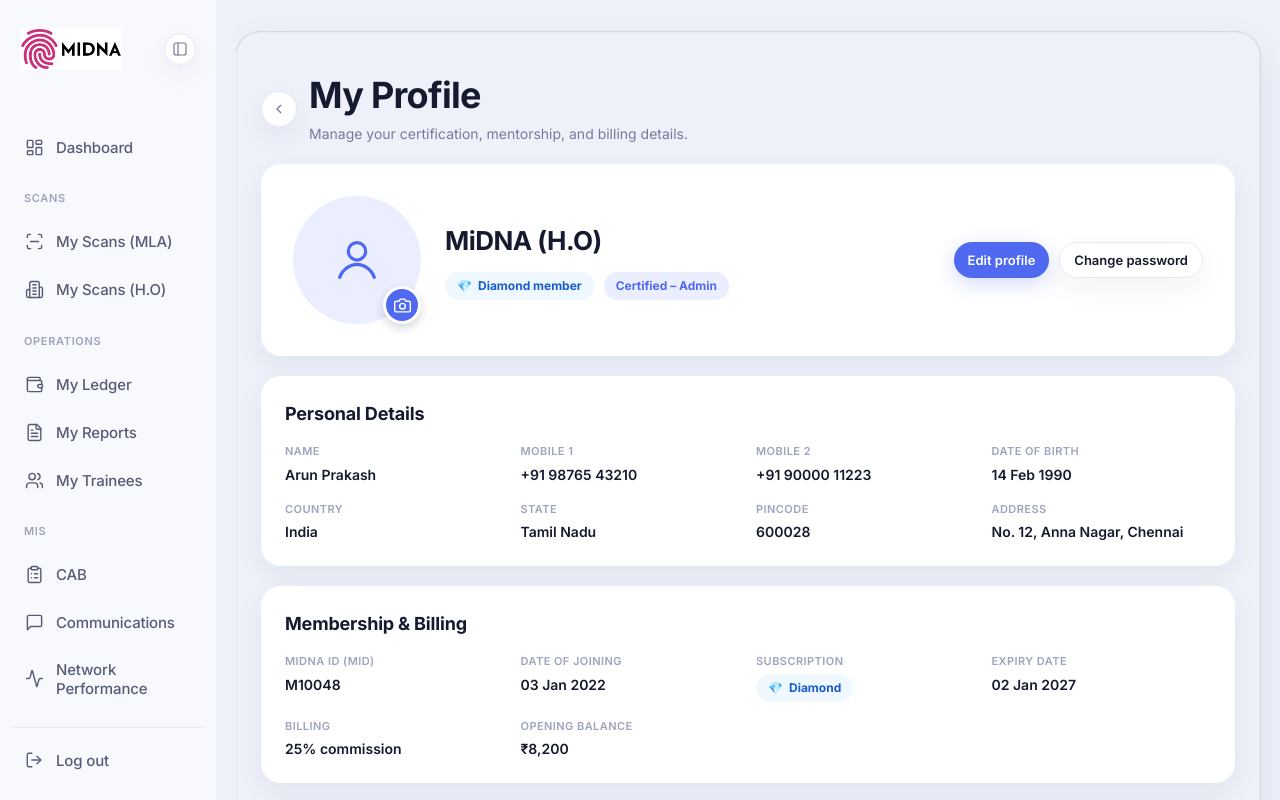
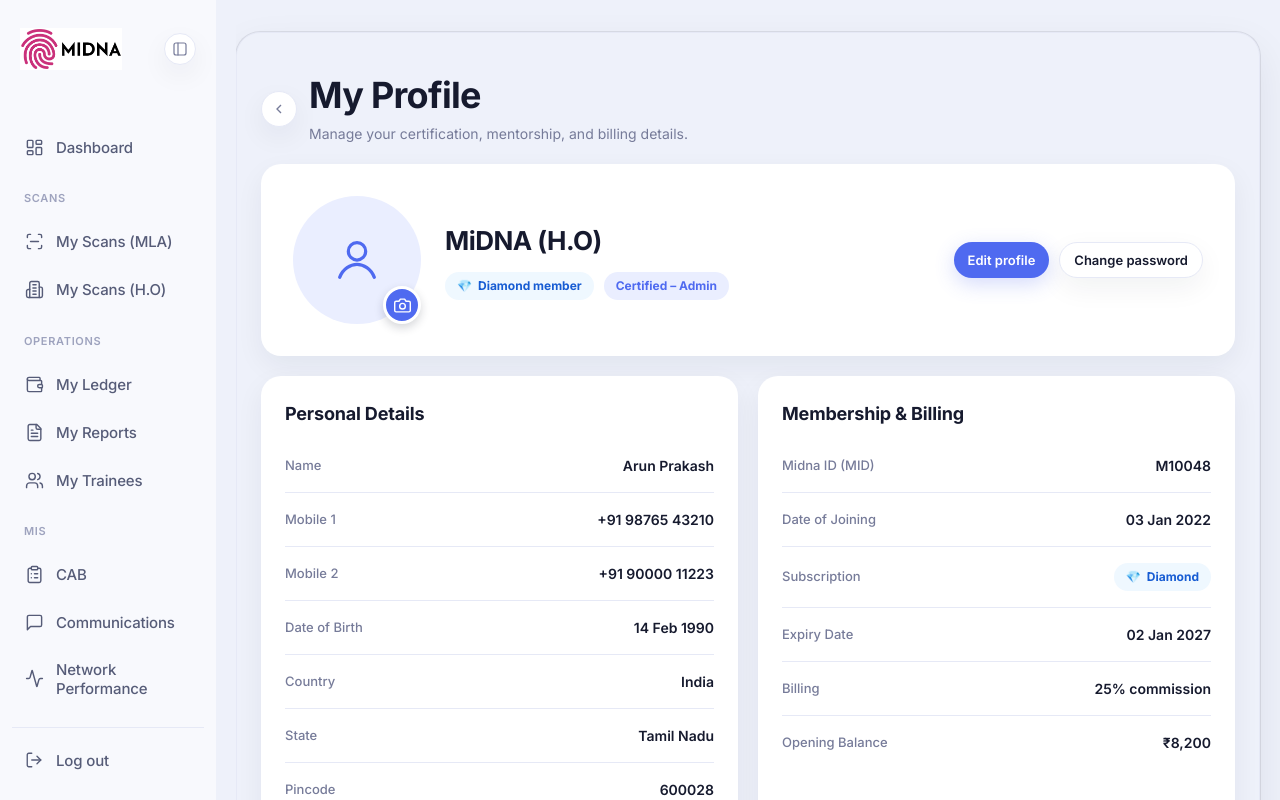
Before and after one commit to MirudhubasiniRC/Midna_Global, a React (Vite) app: page / in a window 1280 px wide. Both pictures are taken after a click on the button "My Profile". Built offline with nearby package versions, Linux system fonts and the light colour scheme.

Commit message:
Profile section added

```diff
--- a/src/App.css
+++ b/src/App.css
@@ -251,6 +251,12 @@
 
 .sidebar-nav-item.is-active .sidebar-nav-icon {
   color: var(--brand-mid, #7c93ff);
+}
+
+/* Profile page detail sections — vertical list of label/value rows, last row has no divider */
+.detail-list > *:last-child {
+  border-bottom: none !important;
+  padding-bottom: 0 !important;
 }
 
 .performer-row {
--- a/src/components/Profile/ProfilePage.tsx
+++ b/src/components/Profile/ProfilePage.tsx
@@ -59,19 +59,36 @@
 
 function DetailField({ label, value }: DetailFieldProps) {
   return (
-    <div>
     <div
       style={{
-          fontSize: 11,
-          fontWeight: 600,
-          color: theme['text-muted'],
-          letterSpacing: '0.04em',
-          textTransform: 'uppercase',
+        display: 'flex',
+        alignItems: 'center',
+        justifyContent: 'space-between',
+        gap: spacing[5],
+        padding: `${spacing[4]} 0`,
+        borderBottom: `1px solid ${theme.divider}`,
+      }}
+    >
+      <span
+        style={{
+          fontSize: 13,
+          fontWeight: 500,
+          color: theme['text-secondary'],
+          flexShrink: 0,
         }}
       >
         {label}
-      </div>
-      <div style={{ fontSize: 14, fontWeight: 600, color: theme['text-primary'], marginTop: 4 }}>{value}</div>
+      </span>
+      <span
+        style={{
+          fontSize: 14,
+          fontWeight: 600,
+          color: theme['text-primary'],
+          textAlign: 'right',
+        }}
+      >
+        {value}
+      </span>
     </div>
   );
 }
@@ -83,18 +100,11 @@
 
 function DetailSection({ title, children }: DetailSectionProps) {
   return (
-    <div className="dash-card" style={{ marginBottom: spacing[5] }}>
+    <div className="dash-card">
       <h2 style={{ margin: 0, fontSize: 18, fontWeight: 700, letterSpacing: '-0.01em', color: theme['text-primary'] }}>
         {title}
       </h2>
-      <div
-        style={{
-          display: 'grid',
-          gridTemplateColumns: 'repeat(auto-fit, minmax(180px, 1fr))',
-          gap: spacing[4],
-          marginTop: spacing[4],
-        }}
-      >
+      <div className="detail-list" style={{ display: 'flex', flexDirection: 'column', marginTop: spacing[3] }}>
         {children}
       </div>
     </div>
@@ -257,6 +267,15 @@
         </div>
       </div>
 
+      <div
+        style={{
+          display: 'grid',
+          gridTemplateColumns: 'repeat(auto-fit, minmax(340px, 1fr))',
+          gap: spacing[5],
+          marginBottom: spacing[5],
+          alignItems: 'stretch',
+        }}
+      >
         <DetailSection title="Personal Details">
           <DetailField label="Name" value="Arun Prakash" />
           <DetailField label="Mobile 1" value="+91 98765 43210" />
@@ -300,6 +319,7 @@
           <DetailField label="Status" value={<Pill label="Active" color={theme.success} bg={theme['success-bg']} />} />
           <DetailField label="Remarks" value={<span style={{ fontWeight: 400, color: theme['text-muted'], fontStyle: 'italic' }}>No remarks</span>} />
         </DetailSection>
+      </div>
 
       {/* Certifications card */}
       <div className="dash-card">
```
Lines whose indentation alone changed are shown as unchanged.
